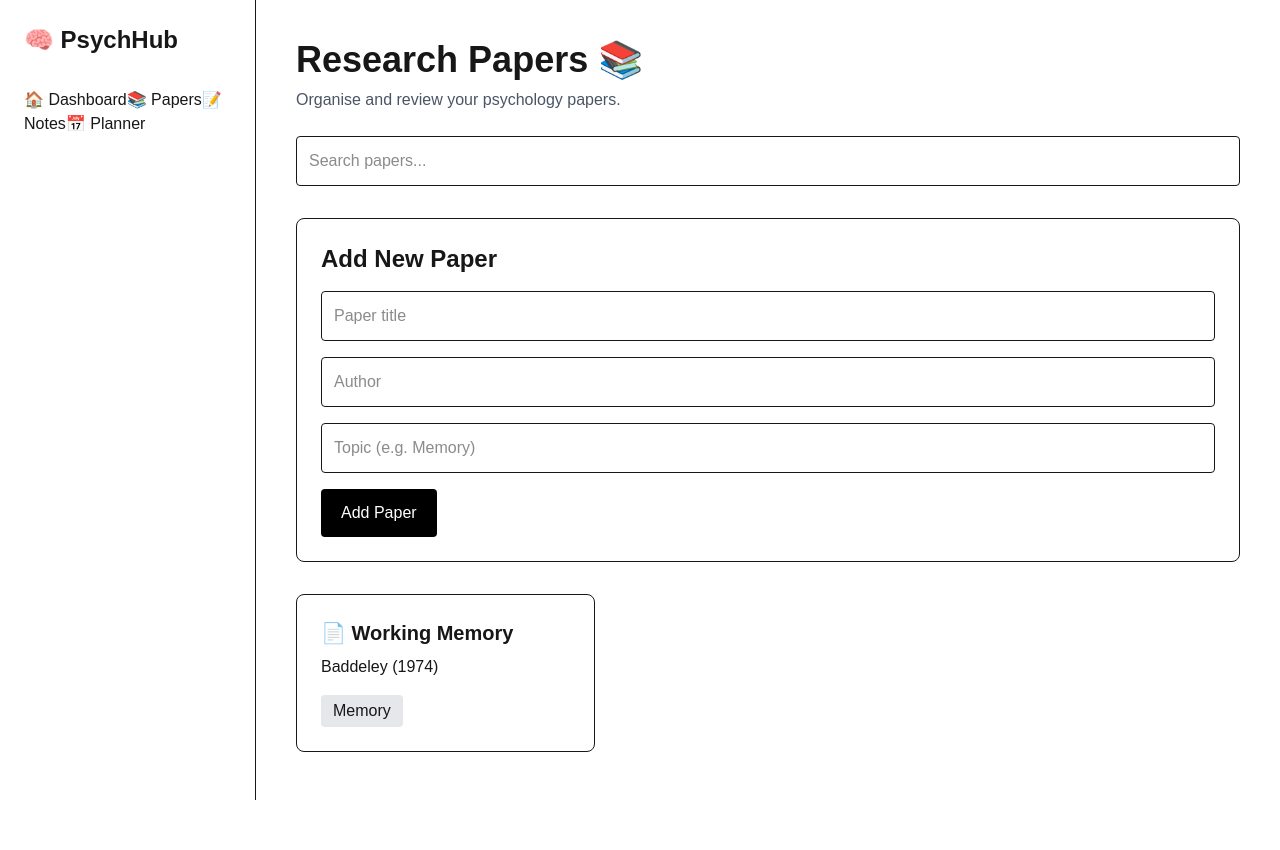
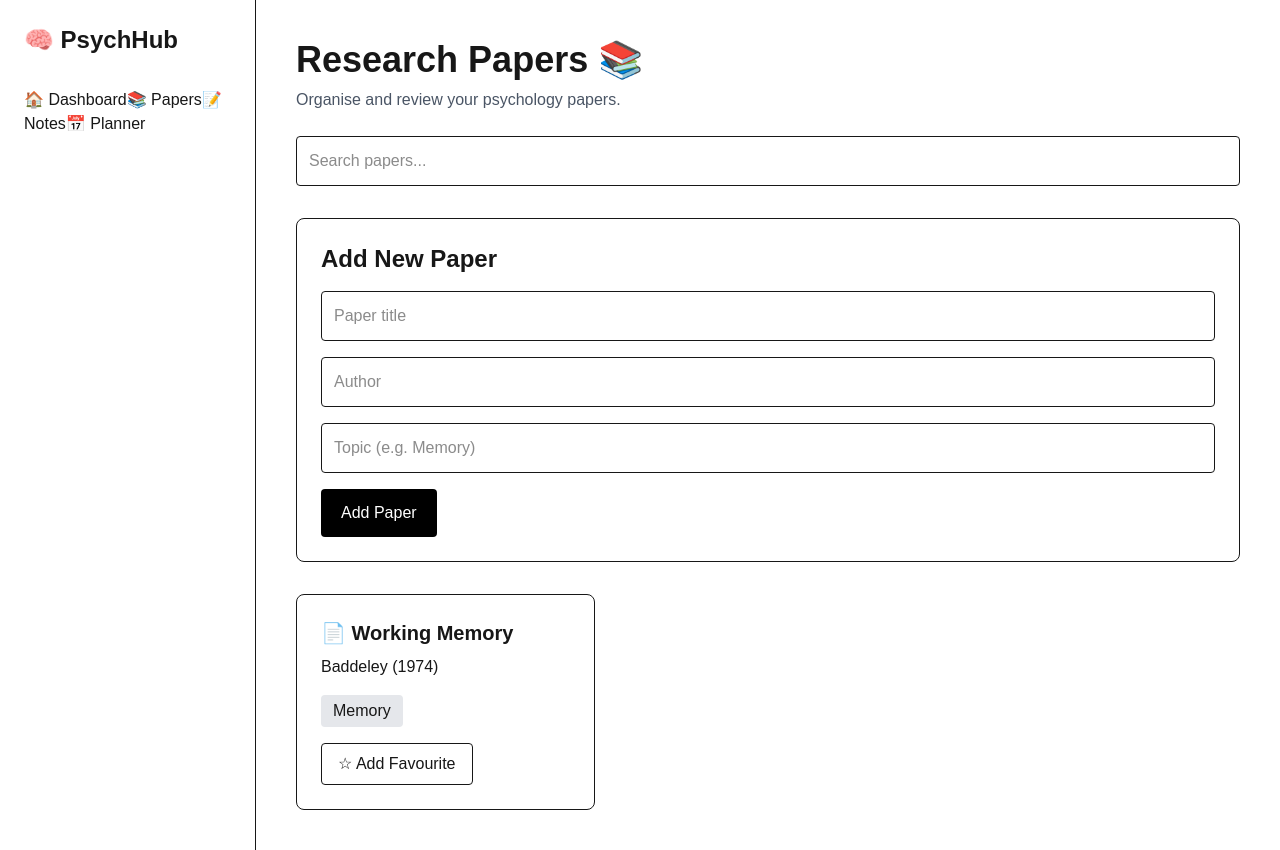
Before and after one commit to harrietwork-rgb/psychhub, a Next.js app: page /papers in a window 1280 px wide. Before the commit the page ends 800 px from the top, so only its background shows below. Built offline with nearby package versions, Linux system fonts and the light colour scheme.

Commit message:
Add saved paper favourites

```diff
--- a/components/PaperCard.tsx
+++ b/components/PaperCard.tsx
@@ -1,4 +1,7 @@
+"use client";
+
 import Link from "next/link";
+import { useState, useEffect } from "react";
 
 type Paper = {
   title: string;
@@ -7,14 +10,23 @@ type Paper = {
 };
 
 export default function PaperCard({ paper }: { paper: Paper }) {
+  const [favourite, setFavourite] = useState(false);
+  useEffect(() => {
+  const saved = localStorage.getItem(`favourite-${paper.title}`);
+
+  if (saved === "true") {
+    setFavourite(true);
+  }
+}, [paper.title]);
+
   return (
-    <Link
-      href={`/papers/${paper.title}`}
-      className="block rounded-lg border p-6"
-    >
-      <h2 className="text-xl font-bold">
-        📄 {paper.title}
-      </h2>
+    <div className="rounded-lg border p-6">
+
+      <Link href={`/papers/${paper.title}`}>
+        <h2 className="text-xl font-bold hover:underline">
+          📄 {paper.title}
+        </h2>
+      </Link>
 
       <p className="mt-2">
         {paper.author}
@@ -23,6 +35,24 @@ export default function PaperCard({ paper }: { paper: Paper }) {
       <span className="mt-4 inline-block rounded bg-gray-200 px-3 py-1">
         {paper.tag}
       </span>
-    </Link>
+
+      <button
+        onClick={() => {
+          const newValue = !favourite;
+
+          setFavourite(newValue);
+
+          localStorage.setItem(
+              `favourite-${paper.title}`,
+              String(newValue)
+          );
+        }}
+
+        className="mt-4 block rounded border px-4 py-2"
+      >
+        {favourite ? "⭐ Favourite" : "☆ Add Favourite"}
+      </button>
+
+    </div>
   );
 }
```
